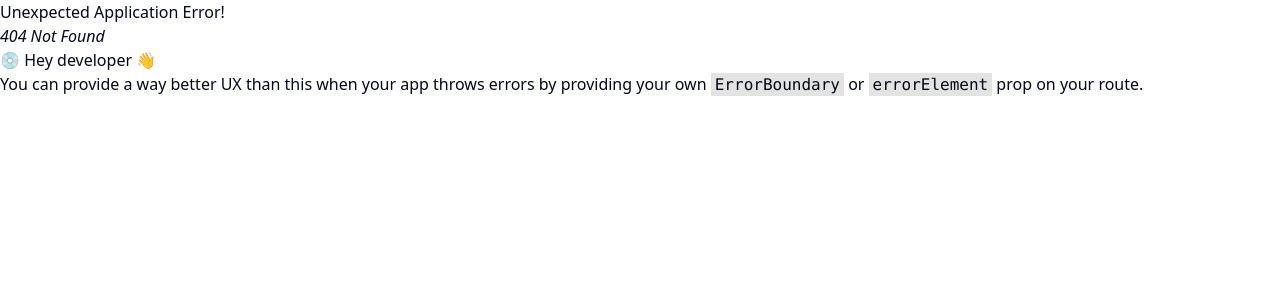
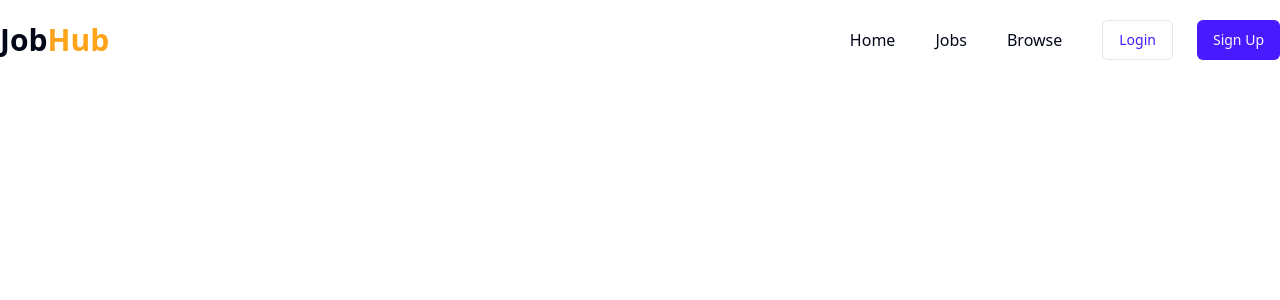
Before and after one commit to iamrohitkandpal/WorkHub-App, a React (Vite) app in the folder frontend/: page /profile in a window 1280 px wide. Before the commit this address had no page. Shown: the top 300 px of the page. Built offline with nearby package versions, Linux system fonts and the light colour scheme.

Commit message:
Small linking and last client side page creation

```diff
--- a/frontend/src/App.jsx
+++ b/frontend/src/App.jsx
@@ -4,6 +4,7 @@ import Login from "./components/auth/Login";
 import Home from "./components/Home";
 import Jobs from "./components/jobs";
 import Browse from "./components/Browse";
+import Profile from "./components/Profile";
 import { createBrowserRouter, RouterProvider } from "react-router-dom";
 
 const appRouter = createBrowserRouter([
@@ -27,6 +28,10 @@ const appRouter = createBrowserRouter([
     path: "/browse",
     element: <Browse />,
   },
+  {
+    path: "/profile",
+    element: <Profile />,
+  },
 ]);
 function App() {
   // const [count, setCount] = useState(0)
--- /dev/null
+++ b/frontend/src/components/Profile.jsx
@@ -0,0 +1,17 @@
+// eslint-disable-next-line no-unused-vars
+import React from 'react'
+import Navbar from './shared/Navbar'
+
+
+const Profile = () => {
+  return (
+    <div>
+        <Navbar />
+        <div className='max-w-7xl mx-auto '>
+
+        </div>
+    </div>
+  )
+}
+
+export default Profile
--- a/frontend/src/components/shared/Navbar.jsx
+++ b/frontend/src/components/shared/Navbar.jsx
@@ -1,8 +1,8 @@
 // eslint-disable-next-line no-unused-vars
 import React from "react";
-import { Popover, PopoverContent, PopoverTrigger } from '../ui/popover'
-import { Button } from '../ui/button'
-import { Avatar, AvatarImage } from '../ui/avatar'
+import { Popover, PopoverContent, PopoverTrigger } from '../ui/popover';
+import { Button } from '../ui/button';
+import { Avatar, AvatarImage } from '../ui/avatar';
 import { LogOut, User2 } from "lucide-react";
 import { Link } from "react-router-dom";
 import { useSelector } from "react-redux";
@@ -48,7 +48,7 @@ const Navbar = () => {
                         <div className="flex flex-col my-2 mx-2 text-gray-600">
                             <div className="flex w-fit items-center gap-2       cursor-pointer">
                                 <User2 size={20} />
-                                <Button variant="link">View Profile</Button>
+                                <Button variant="link"><Link to="/profile">View Profile</Link></Button>
                             </div>
                             <div className="flex w-fit items-center gap-2       cursor-pointer">
                                 <LogOut size={20} color="#f00000" />
@@ -59,8 +59,6 @@ const Navbar = () => {
                 </Popover>
             )
           }
-
-
         </div>
       </div>
     </div>
```
